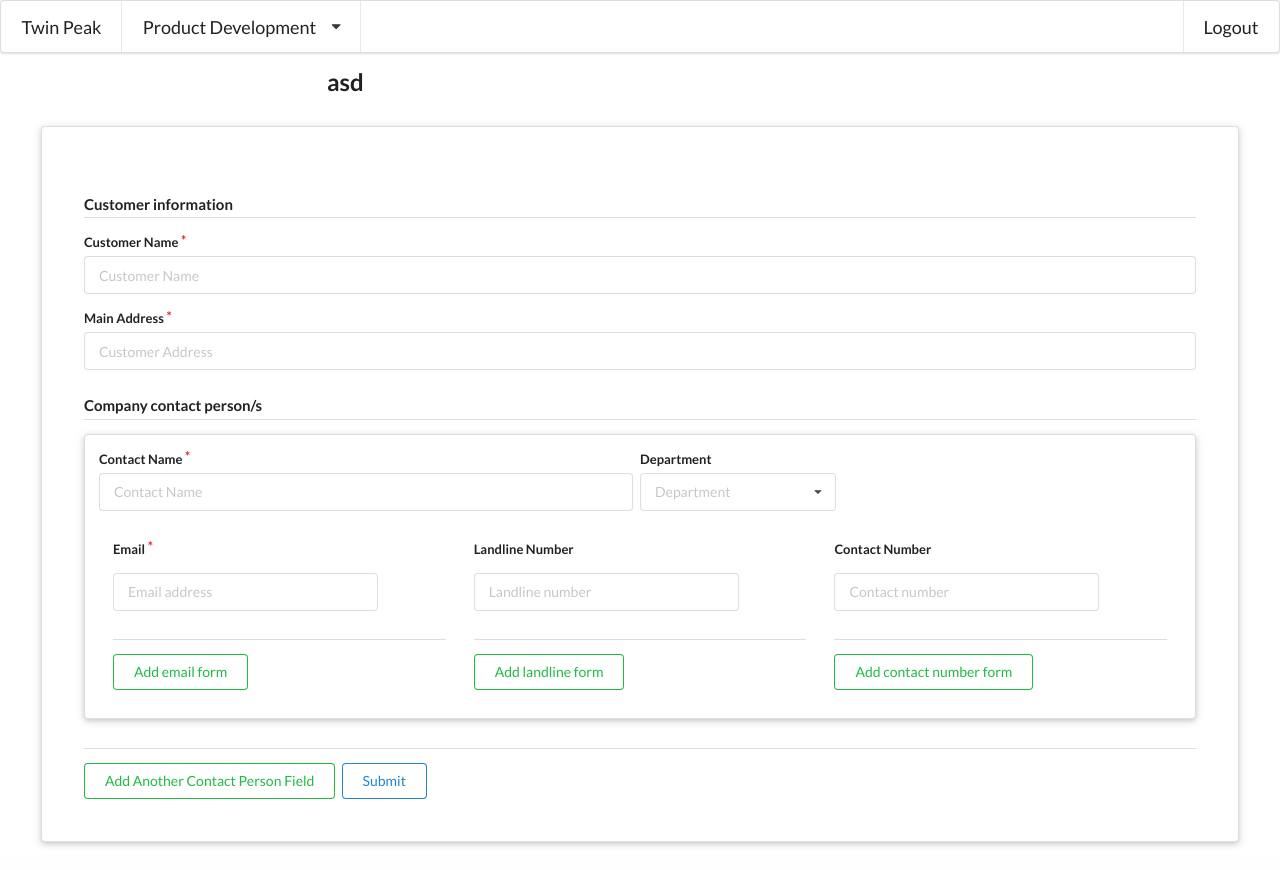
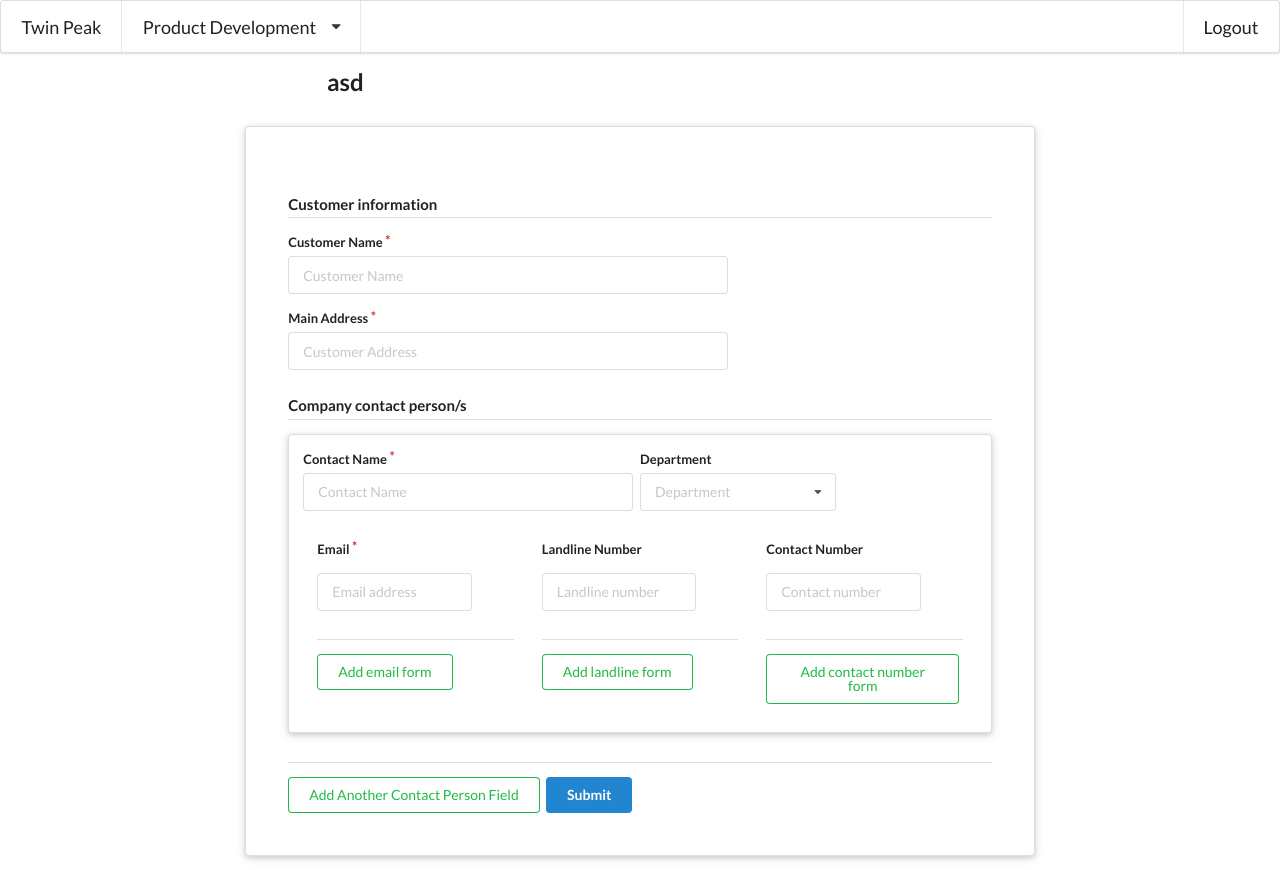
Before and after one commit to mikee1897/TwinPeak, a Django app: page /add_a_customer/ in a window 1280 px wide. Before the commit the page ends 846 px from the top, so only its background shows below. Run offline with Django 3.2, Linux system fonts and the light colour scheme; a user stored in the database is signed in; data comes from the database, SQL or seed files in the repository; parts of the project's set-up code (start-up, migrations or seed data) failed here and were passed over.

Commit message:
Update add_a_customer.html

```diff
--- a/productdevelopment/templates/productdevelopment/add_a_customer.html
+++ b/productdevelopment/templates/productdevelopment/add_a_customer.html
@@ -8,19 +8,19 @@
 </div>
 
 <div class="ui grid">
-	<div class="ui centered fifteen wide column">
+	<div class="ui centered ten wide column">
 		<div class="ui raised very padded segment">
 
 			<form class="ui form" method="POST">
 				{% csrf_token %}
 				<h4 class="ui dividing header">Customer information</h4>
 
-				<div class="field required">
+				<div class="ten wide field required">
 			      <label>Customer Name</label>
 			      <input type="text" class="customer_name" name="customer_name" placeholder="Customer Name"
 			      data-content="Enter the customer's name. ex. Natasha, Avon">
 			    </div>
-			    <div class="field required">
+			    <div class="ten wide field required">
 			      <label>Main Address</label>
 			      <input type="text" class="customer_address" name="customer_address" placeholder="Customer Address"
 			      data-content="The customer's main address can be their office's main branch,
@@ -112,7 +112,7 @@
 			    </div>
 			 <h4 class="ui dividing header"></h4>
 			 <button class="ui green basic button" type="button" onclick="addContactPerson()">Add Another Contact Person Field</button>
-			 <button class="ui blue basic button" type="submit" >Submit</button>
+			 <button class="ui blue button" type="submit" >Submit</button>
 			</form>
 
 		</div>
```
